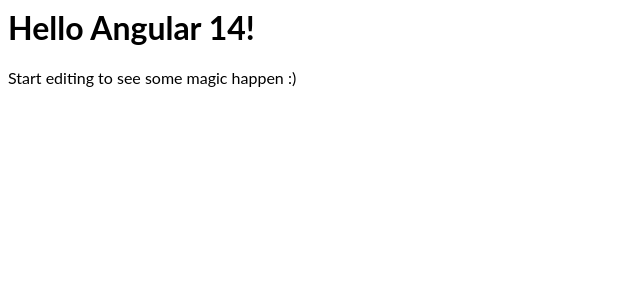
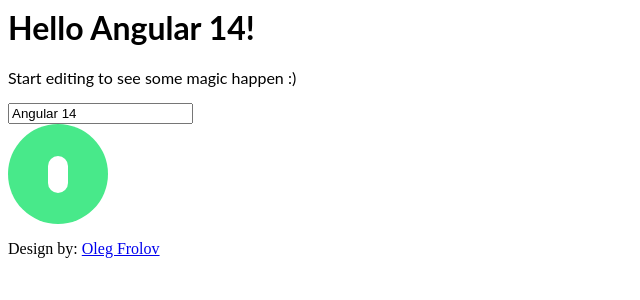
Before and after one commit to HaiLe81/Angular, an Angular app: page / in a window 1280 px wide. Shown: the top 300 px of the page, without its empty margins (0-640 px from the left). Built offline with nearby package versions, Linux system fonts and the light colour scheme.

Commit message:
3 files modified, 4 added

```diff
--- a/src/app/app.component.html
+++ b/src/app/app.component.html
@@ -2,3 +2,7 @@
 <p>
   Start editing to see some magic happen :)
 </p>
+
+<input type="text" [(ngModel)]="name">
+
+<toggle [(checked)]="isChecked"></toggle>
--- a/src/app/app.component.ts
+++ b/src/app/app.component.ts
@@ -7,4 +7,5 @@
 })
 export class AppComponent  {
   name = 'Angular ' + VERSION.major;
+  isChecked = true;
 }
--- a/src/app/app.module.ts
+++ b/src/app/app.module.ts
@@ -4,10 +4,11 @@
 
 import { AppComponent } from './app.component';
 import { HelloComponent } from './hello.component';
+import { ToggleComponent } from './toggle/toggle.component';
 
 @NgModule({
   imports:      [ BrowserModule, FormsModule ],
-  declarations: [ AppComponent, HelloComponent ],
+  declarations: [ AppComponent, HelloComponent, ToggleComponent ],
   bootstrap:    [ AppComponent ]
 })
 export class AppModule { }
--- /dev/null
+++ b/src/app/toggle/toggle.component.css
@@ -0,0 +1,56 @@
+.toggle-wrapper {
+  display: flex;
+  align-items: center;
+  justify-content: center;
+  cursor: pointer;
+  transition: all .2s;
+  width: 100px;
+  height: 100px;
+  border-radius: 50%;
+  background-color: #fe4551;
+  box-shadow: 0 20px 20px 0 rgba(#fe4551, 0.3);
+
+
+}
+
+.toggle-wrapper:active {
+  width: 95px;
+  height: 95px;
+  box-shadow: 0 15px 15px 0 rgba(#fe4551, 0.5);
+}
+.toggle-wrapper .toggle {
+  height: 17px;
+  width: 17px;
+}
+
+
+.toggle {
+  transition: all 0.2s ease-in-out;
+  height: 20px;
+  width: 20px;
+  background-color: transparent;
+  border: 10px solid #fff;
+  border-radius: 50%;
+  cursor: pointer;
+  animation: red .7s linear forwards;
+}
+
+
+.toggle-wrapper.checked {
+  background-color: #48e98a;
+  box-shadow: 0 20px 20px 0 rgba(#48e98a, 0.3);
+
+}
+
+.toggle-wrapper.checked:active {
+  box-shadow: 0 15px 15px 0 rgba(#48e98a, 0.5);
+
+}
+
+.toggle-wrapper.checked .toggle {
+  width: 0;
+  background-color: #fff;
+  border-color: transparent;
+  border-radius: 30px;
+  animation: green .7s linear forwards !important;
+}
--- /dev/null
+++ b/src/app/toggle/toggle.component.html
@@ -0,0 +1,7 @@
+<div class="toggle-wrapper" [class.checked]="checked" tabindex="0" (click)="checkedChange.emit(!checked)">
+  <div class="toggle"></div>
+</div>
+
+<p>
+  Design by: <a href="https://dribbble.com/shots/4707036-Switcher-XXXVIII" target="_blank">Oleg Frolov</a>
+</p>
```
Also changed, not shown: src/app/toggle/toggle.component.ts (added, +11 -0 lines), src/app/toggle.component.ts (added).
